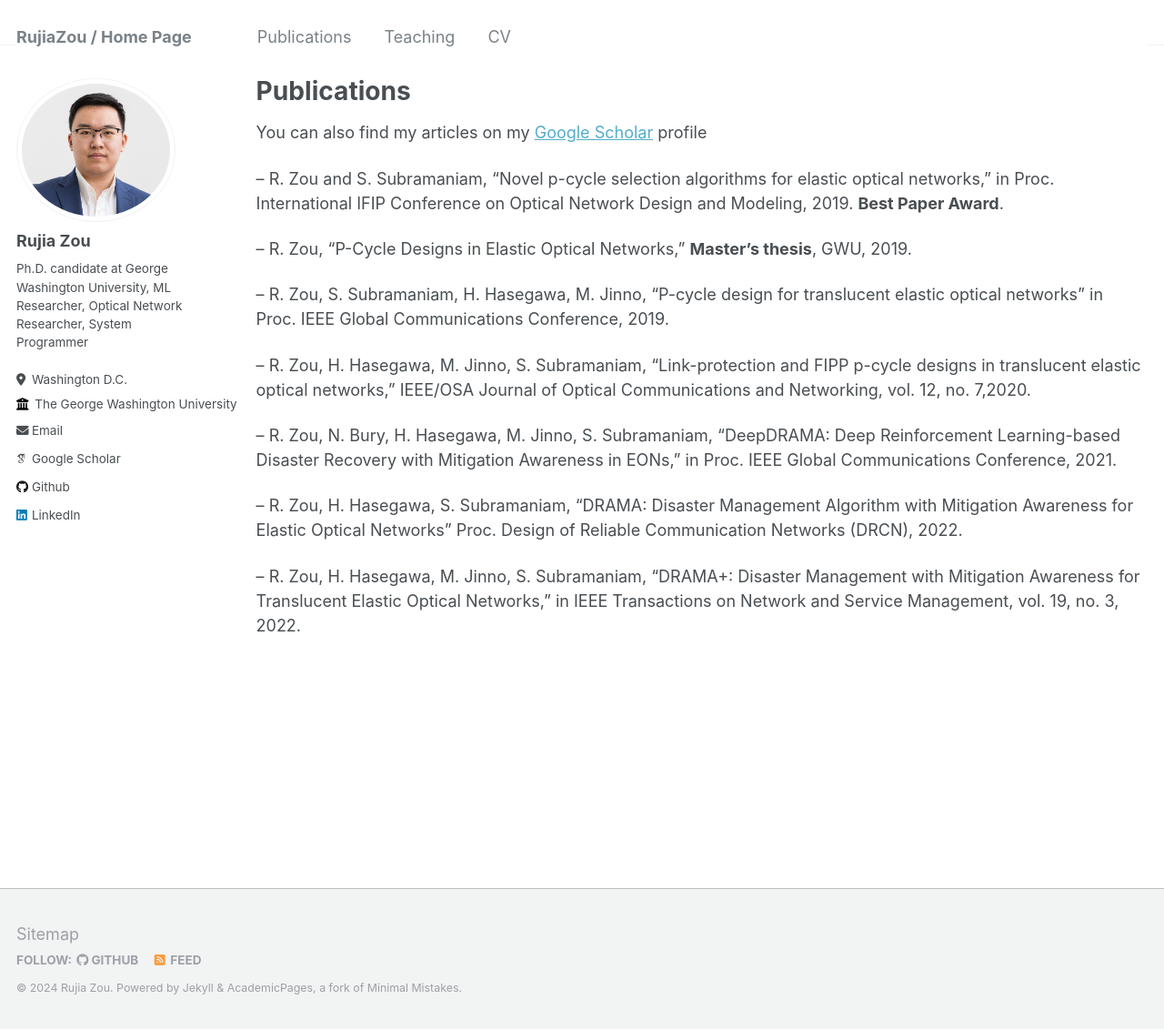
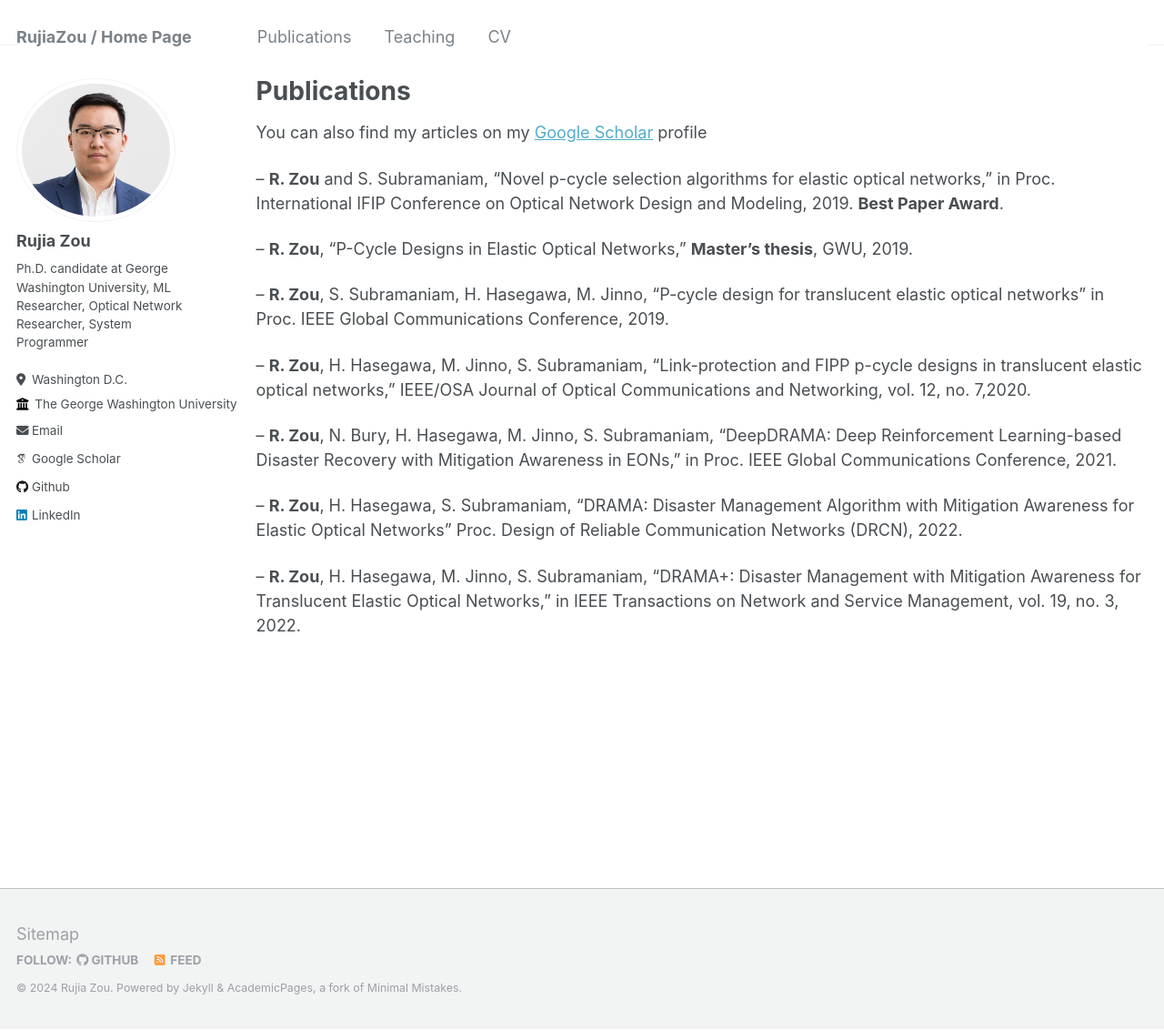
Before and after one commit to RujiaZou/RujiaZou.github.io, a Jekyll site: the page built from _pages/publications.md, in a window 1280 px wide and 1132 px high. Shown: the whole window at 91% size. Built offline with Jekyll 4.4.1, drawn with Linux system fonts in a browser that asks for light colours; some web fonts are replaced.

```diff
--- a/_pages/publications.md
+++ b/_pages/publications.md
@@ -7,16 +7,16 @@ author_profile: true
 
 You can also find my articles on my [Google Scholar](https://scholar.google.com/citations?hl=en&user=bGl2MU4AAAAJ) profile
 
--- R. Zou and S. Subramaniam, "Novel p-cycle selection algorithms for elastic optical networks," in Proc. International IFIP Conference on Optical Network Design and Modeling, 2019. **Best Paper Award**.
+-- **R. Zou** and S. Subramaniam, "Novel p-cycle selection algorithms for elastic optical networks," in Proc. International IFIP Conference on Optical Network Design and Modeling, 2019. **Best Paper Award**.
 
--- R. Zou, "P-Cycle Designs in Elastic Optical Networks," **Master's thesis**, GWU, 2019.
+-- **R. Zou**, "P-Cycle Designs in Elastic Optical Networks," **Master's thesis**, GWU, 2019.
 
--- R. Zou, S. Subramaniam, H. Hasegawa, M. Jinno, "P-cycle design for translucent elastic optical networks" in Proc. IEEE Global Communications Conference, 2019.
+-- **R. Zou**, S. Subramaniam, H. Hasegawa, M. Jinno, "P-cycle design for translucent elastic optical networks" in Proc. IEEE Global Communications Conference, 2019.
 
--- R. Zou, H. Hasegawa, M. Jinno, S. Subramaniam, "Link-protection and FIPP p-cycle designs in translucent elastic optical networks," IEEE/OSA Journal of Optical Communications and Networking, vol. 12, no. 7,2020.
+-- **R. Zou**, H. Hasegawa, M. Jinno, S. Subramaniam, "Link-protection and FIPP p-cycle designs in translucent elastic optical networks," IEEE/OSA Journal of Optical Communications and Networking, vol. 12, no. 7,2020.
 
--- R. Zou, N. Bury, H. Hasegawa, M. Jinno, S. Subramaniam, "DeepDRAMA: Deep Reinforcement Learning-based Disaster Recovery with Mitigation Awareness in EONs," in Proc. IEEE Global Communications Conference, 2021.
+-- **R. Zou**, N. Bury, H. Hasegawa, M. Jinno, S. Subramaniam, "DeepDRAMA: Deep Reinforcement Learning-based Disaster Recovery with Mitigation Awareness in EONs," in Proc. IEEE Global Communications Conference, 2021.
 
--- R. Zou, H. Hasegawa, S. Subramaniam, "DRAMA: Disaster Management Algorithm with Mitigation Awareness for Elastic Optical Networks" Proc. Design of Reliable Communication Networks (DRCN), 2022.
+-- **R. Zou**, H. Hasegawa, S. Subramaniam, "DRAMA: Disaster Management Algorithm with Mitigation Awareness for Elastic Optical Networks" Proc. Design of Reliable Communication Networks (DRCN), 2022.
 
--- R. Zou, H. Hasegawa, M. Jinno, S. Subramaniam, "DRAMA+: Disaster Management with Mitigation Awareness for Translucent Elastic Optical Networks," in IEEE Transactions on Network and Service Management, vol. 19, no. 3, 2022.
+-- **R. Zou**, H. Hasegawa, M. Jinno, S. Subramaniam, "DRAMA+: Disaster Management with Mitigation Awareness for Translucent Elastic Optical Networks," in IEEE Transactions on Network and Service Management, vol. 19, no. 3, 2022.
```
